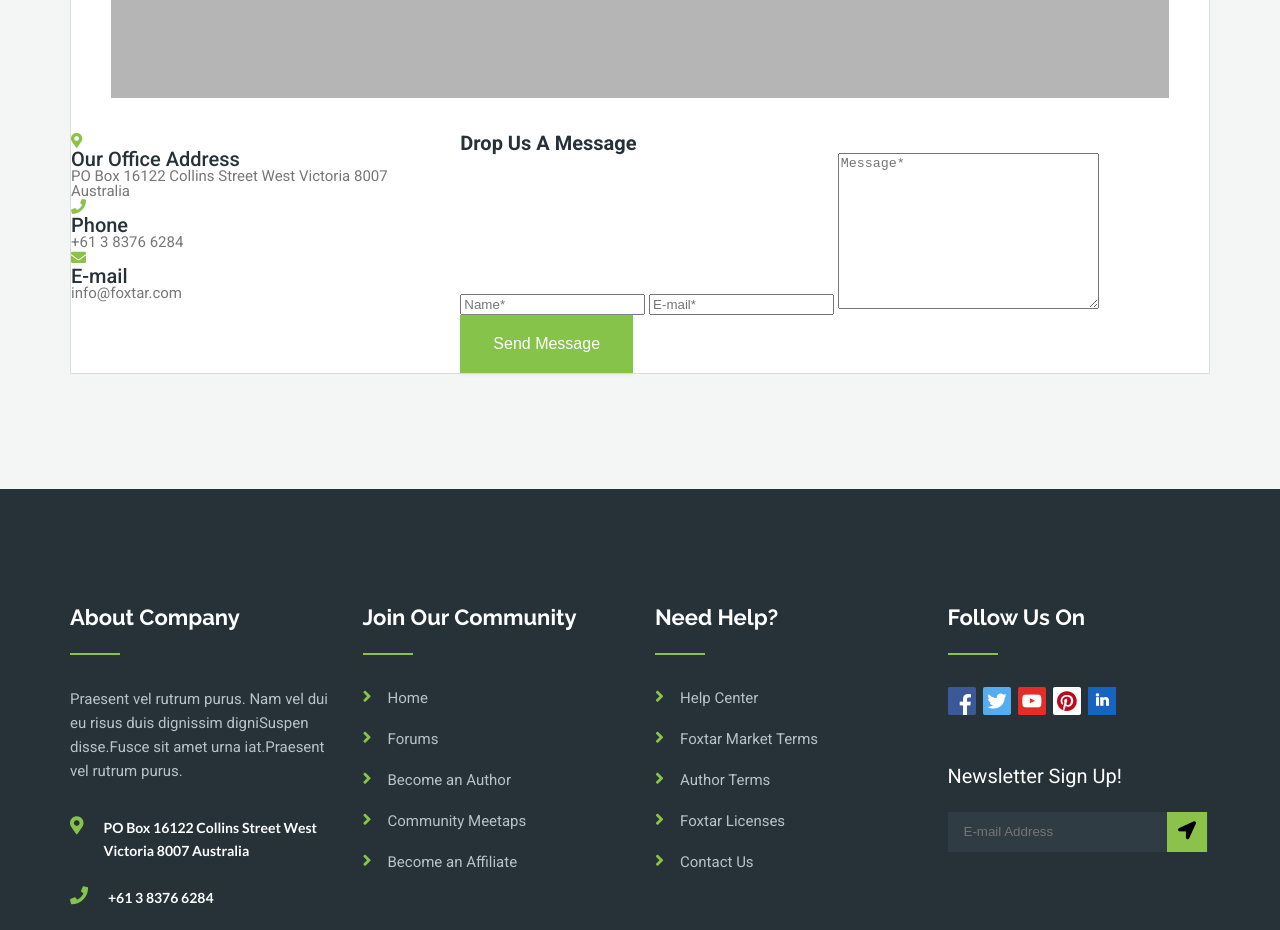
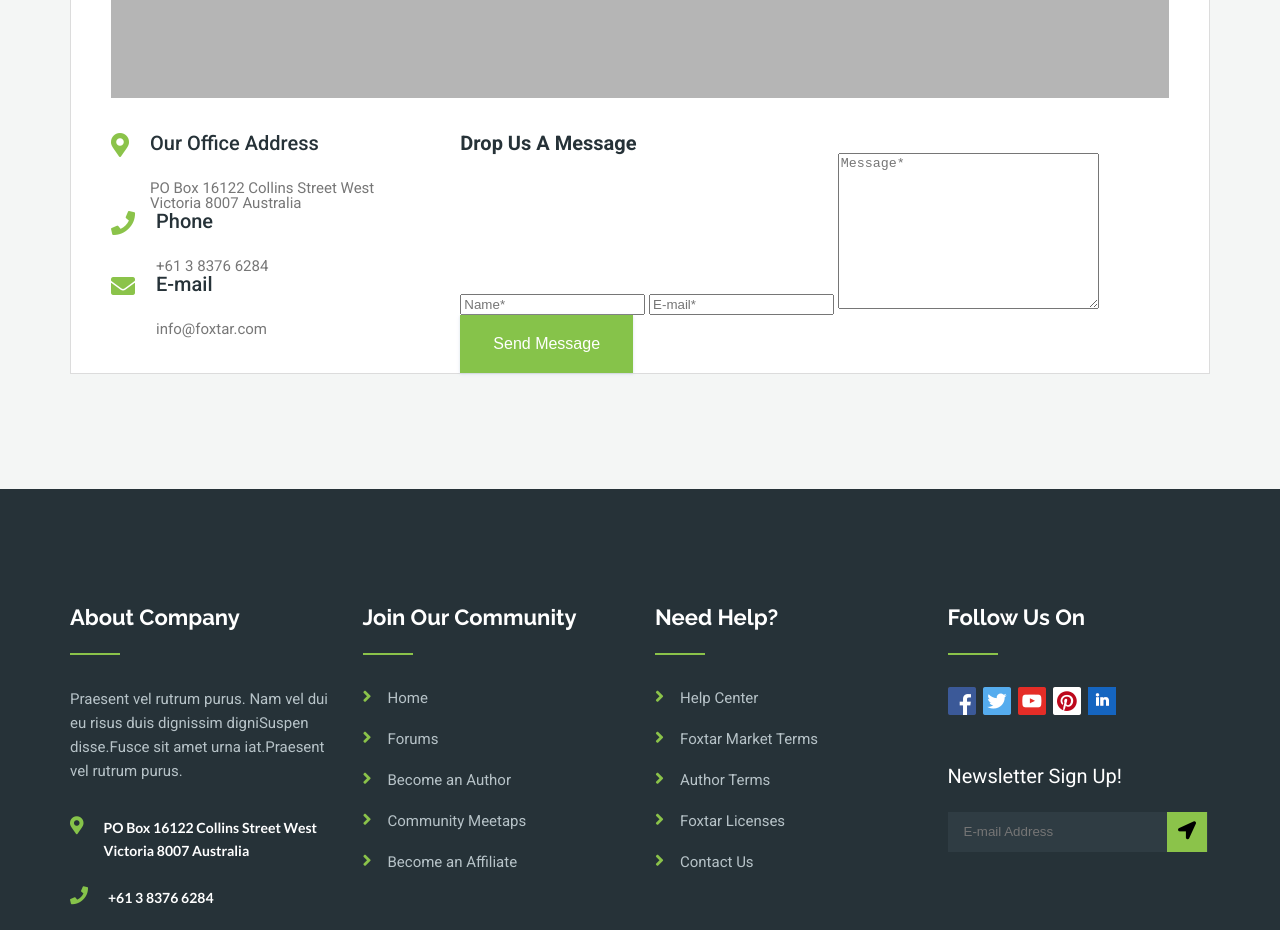
Before and after one commit to Kammirer/MarketPlace, a website: page app/contact.html in a window 1280 px wide. Shown: the part 900-1830 px from the top of the page. Drawn offline with nearby package versions, Linux system fonts and the light colour scheme.

Commit message:
mp_23.12.18_18.48

```diff
--- a/app/contact.html
+++ b/app/contact.html
@@ -119,31 +119,37 @@
                     <div class="row d-flex">
                         <div class="col-lg-4">
                             <div class="contacts-block d-flex flex-column">
-                                <div class="office-address">
+                                <div class="office-add d-flex">
                                     <i class="fas fa-map-marker-alt text-green"></i>
                                     <div class="office-address-content">
                                         <div class="sub-title">
                                             <span class="text-dark">Our Office Address</span>
                                         </div>
-                                        <p>PO Box 16122 Collins Street West Victoria 8007 Australia</p>
+                                        <div class="office-address-info">
+                                            <p>PO Box 16122 Collins Street West Victoria 8007 Australia</p>
+                                        </div>
                                     </div>
                                 </div>
-                                <div class="phone-number">
+                                <div class="office-add d-flex">
                                     <i class="fas fa-phone text-green"></i>
                                     <div class="office-address-content">
                                         <div class="sub-title">
                                             <span class="text-dark">Phone</span>
                                         </div>
-                                        <p>+61 3 8376 6284</p>
+                                        <div class="office-address-info">
+                                            <p>+61 3 8376 6284</p>
+                                        </div>
                                     </div>
                                 </div>
-                                <div class="e-mail-address">
+                                <div class="office-add d-flex">
                                     <i class="fas fa-envelope text-green"></i>
                                     <div class="office-address-content">
                                         <div class="sub-title">
                                             <span class="text-dark">E-mail</span>
                                         </div>
-                                        <p>info@foxtar.com</p>
+                                        <div class="office-address-info">
+                                            <p>info@foxtar.com</p>
+                                        </div>
                                     </div>
                                 </div>
                             </div>
--- a/app/css/contact.css
+++ b/app/css/contact.css
@@ -9,3 +9,18 @@
 .contact-us .contact-us-content .contact-us-banner{
     padding: 32px 40px;
 }
+.contact-us .contact-us-content .contacts-block{
+    padding: 0px 40px;
+}
+.contact-us .contact-us-content .contacts-block .office-add i{
+    font-size: 24px;
+}
+.contact-us .contact-us-content .contacts-block .office-add .office-address-content{
+    padding-left: 21px;
+}
+.contact-us .contact-us-content .contacts-block .office-add .office-address-content .sub-title{
+    margin-bottom: 20px;
+}
+.contact-us .contact-us-content .contacts-block .office-add .office-address-content .office-address-info p{
+    margin-top: 28px;
+}
--- a/src/css/contact.css
+++ b/src/css/contact.css
@@ -9,3 +9,18 @@
 .contact-us .contact-us-content .contact-us-banner{
     padding: 32px 40px;
 }
+.contact-us .contact-us-content .contacts-block{
+    padding: 0px 40px;
+}
+.contact-us .contact-us-content .contacts-block .office-add i{
+    font-size: 24px;
+}
+.contact-us .contact-us-content .contacts-block .office-add .office-address-content{
+    padding-left: 21px;
+}
+.contact-us .contact-us-content .contacts-block .office-add .office-address-content .sub-title{
+    margin-bottom: 20px;
+}
+.contact-us .contact-us-content .contacts-block .office-add .office-address-content .office-address-info p{
+    margin-top: 28px;
+}
```
